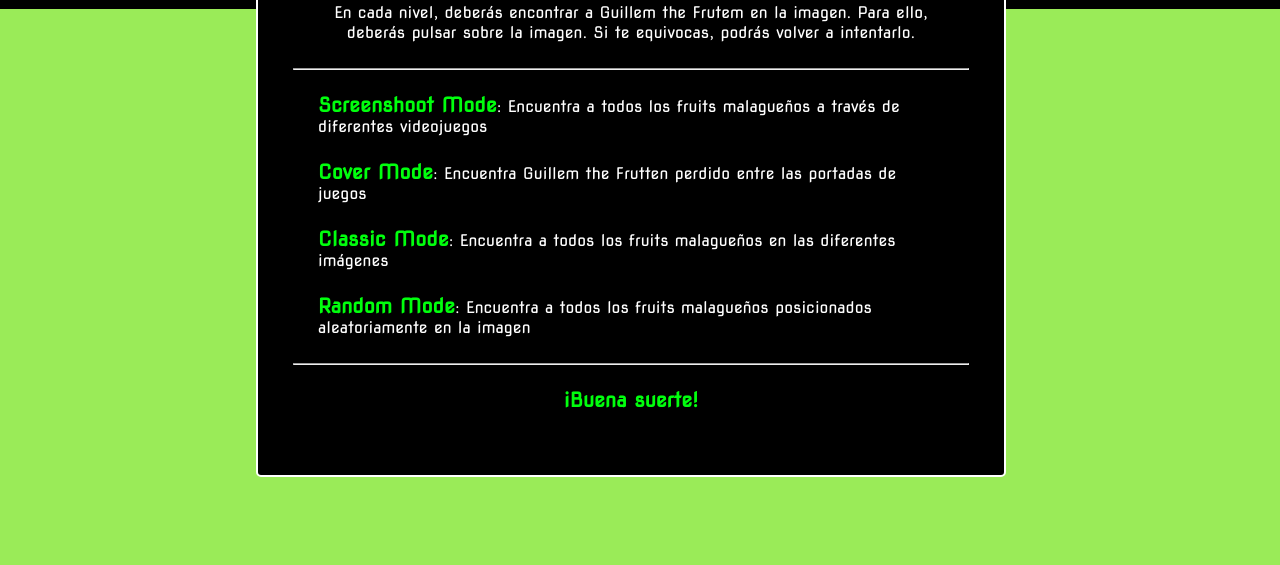
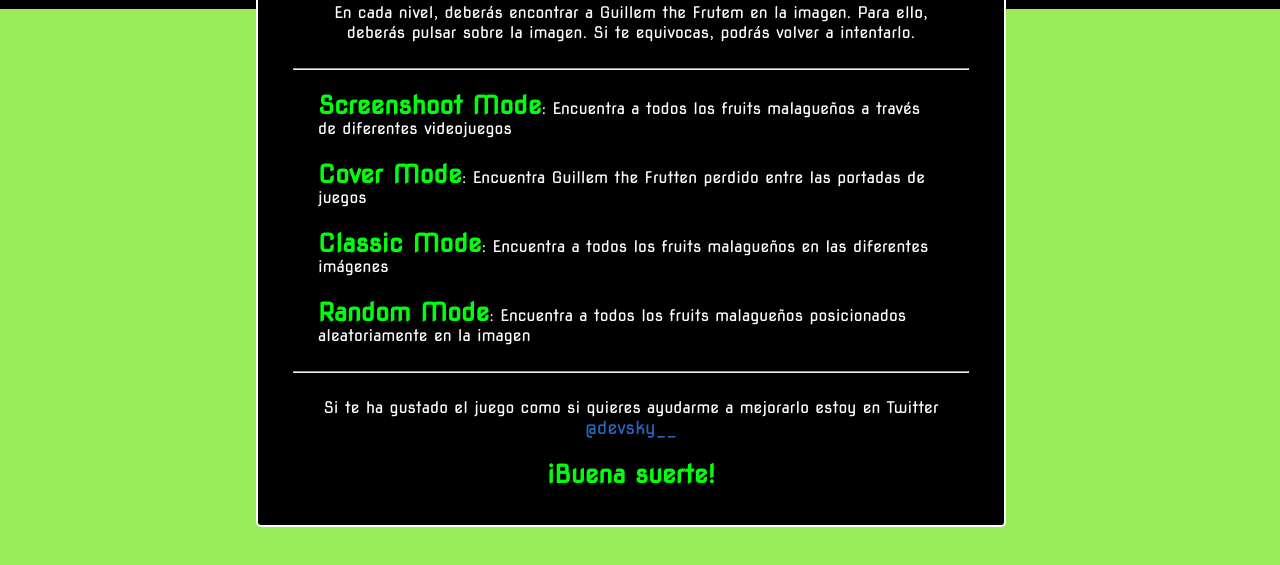
Before and after one commit to frankyss/Where-is-GuillemtheFrutem, a plain HTML site: page cover-mode.html in a window 1280 px wide. Both pictures are taken after a click on the picture 611 px from the left and 40 px from the top of the page. Shown: the part 223-788 px from the top of the page. Drawn offline with Linux system fonts and the light colour scheme.

Commit message:
Mejora info juego

```diff
--- a/css/styles.css
+++ b/css/styles.css
@@ -109,7 +109,7 @@ h2{
     position: fixed;
     display: none;
     width: 750px;
-    height: 600px;
+    height: 650px;
     text-align: center;
     margin: 0 auto;
     top:100px;
@@ -137,12 +137,20 @@ h2{
 }
 
 .infogame p b{
-    font-size: 20px;
+    font-size: 25px;
     font-family: 'Nova Square', cursive;
     color: rgb(0, 255, 13);
     font-weight: 700;
 }
 
+.infogame a{
+    text-decoration: none;
+    color: rgb(40, 102, 196);
+    font-size: 18px;
+    margin: 25px;
+    line-height: 20px;
+    font-family: 'Nova Square', cursive;
+}
 /*START PAGE*/
 .container{
     width: 100%;
--- a/js/info.js
+++ b/js/info.js
@@ -10,6 +10,7 @@ var interface = `
         <p style="text-align: left;"><b>Classic Mode</b>: Encuentra a todos los fruits malagueños en las diferentes imágenes</p>
         <p style="text-align: left;"><b>Random Mode</b>: Encuentra a todos los fruits malagueños posicionados aleatoriamente en la imagen</p>
         <hr>
+        <p>Si te ha gustado el juego como si quieres ayudarme a mejorarlo estoy en Twitter <a href="https://twitter.com/devsky__" target="_blank">@devsky__</a></p>
         <p><b>¡Buena suerte!</b></p>
     `;
 var activo = false;
```
Also changed, not shown: game-mode.html (+7 -7 lines), index.html (+2 -2 lines), imgs/meme-mode.png (added), imgs/screen-mode.png (added).
